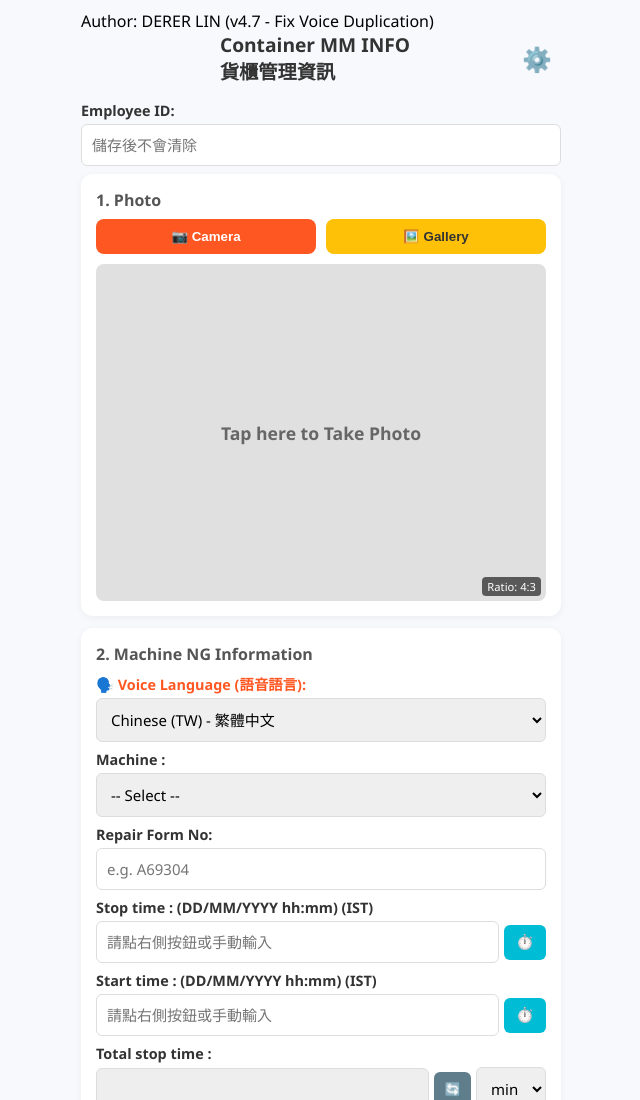
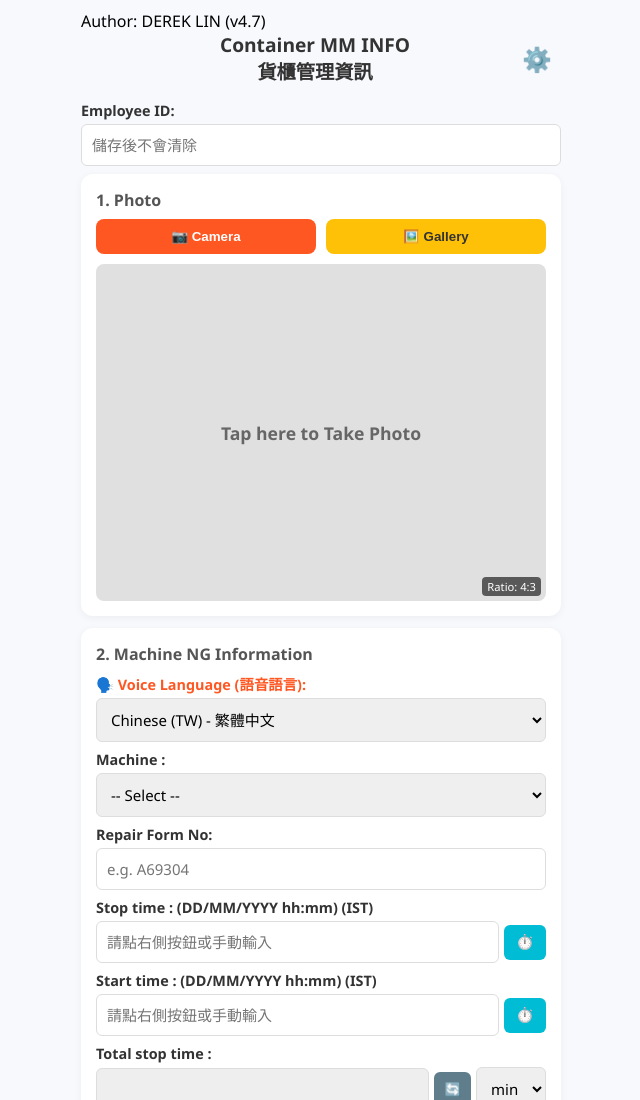
Before and after one commit to DEREKLIN1429/Vehicle-Management, a plain HTML site: page index.html in a window 1280 px wide. Shown: the top 1100 px of the page, without its empty margins (319-959 px from the left). Drawn offline with Linux system fonts and the light colour scheme; no server answers.

Commit message:
Update index.html

```diff
--- a/index.html
+++ b/index.html
@@ -37,13 +37,19 @@
         }
         @keyframes spin { 0% { transform: rotate(0deg); } 100% { transform: rotate(360deg); } }
         #app-screen { width: 100%; max-width: 500px; padding: 10px; box-sizing: border-box; }
+
+        /* --- Header 修改處開始 --- */
         .header { display: flex; justify-content: space-between; align-items: center; margin-bottom: 15px; }
         .header-btn {
             font-size: 24px; cursor: pointer; color: #555; padding: 6px;
             border-radius: 50%; transition: background 0.2s; width: 36px; height: 36px;
             display: flex; align-items: center; justify-content: center;
         }
+        /* 新增：讓標題區塊佔滿中間空間並置中 */
+        .header-title { flex: 1; text-align: center; }
         .header-title h2 { margin: 0; color: #333; font-size: 1.2rem; line-height: 1.4; }
+        /* --- Header 修改處結束 --- */
+
         .card { background: var(--card-bg); padding: 15px; border-radius: 12px; box-shadow: 0 2px 8px rgba(0,0,0,0.05); margin-bottom: 12px; }
         .section-title { font-weight: bold; color: #555; margin-bottom: 8px; display: block; font-size: 1rem; }
         .photo-controls { display: flex; gap: 10px; margin-bottom: 10px; }
@@ -159,7 +165,7 @@
     </div>
 
     <div id="app-screen">
-        <div class="author-header">Author: DERER LIN (v4.7 - Fix Voice Duplication)</div>
+        <div class="author-header">Author: DEREK LIN (v4.7)</div>
         <div class="header">
             <div style="width: 36px;"></div>
             <div class="header-title"><h2>Container MM INFO<br>貨櫃管理資訊</h2></div>
```
